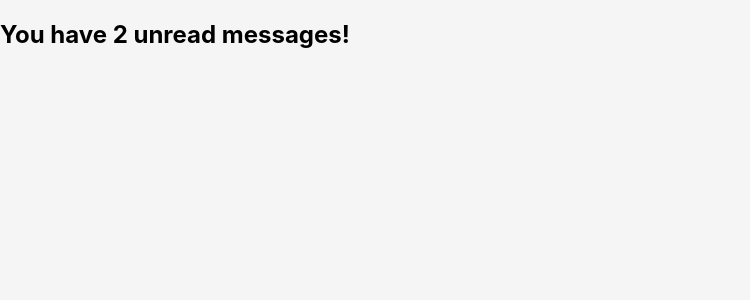
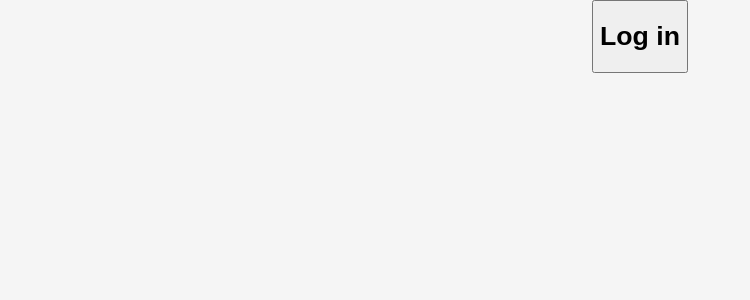
Before and after one commit to sushant-nayak/Challenges, a React (Create React App) app: page / in a window 1280 px wide. Shown: the top 300 px of the page, without its empty margins (0-750 px from the left). Built offline with nearby package versions, Linux system fonts and the light colour scheme.

Commit message:
Conditional rendering Practice

```diff
--- a/src/App.js
+++ b/src/App.js
@@ -1,5 +1,5 @@
 import React from "react";
-import Practice from "./components/Practice/Practice23";
+import Practice from "./components/Practice/Practice24";
 
 function App() {
   return <Practice />;
--- /dev/null
+++ b/src/components/Logged/Logged.js
@@ -0,0 +1,12 @@
+import React from "react";
+
+function Logged(props) {
+  return (
+    <div style={{ textAlign: "center" }}>
+      <button onClick={props.handleEvent}>
+        <h1>{props.isLoggedIn ? "Log out" : "Log in"} </h1>
+      </button>
+    </div>
+  );
+}
+export default Logged;
--- /dev/null
+++ b/src/components/Practice/Practice24.js
@@ -0,0 +1,37 @@
+import React, { Component } from "react";
+import Logged from "../Logged/Logged";
+
+class Practice extends Component {
+  constructor() {
+    super();
+    this.state = {
+      isLoggedIn: false,
+    };
+    this.handleEvent = this.handleEvent.bind(this);
+  }
+  handleEvent() {
+    this.setState((prevState) => {
+      return {
+        isLoggedIn: !prevState.isLoggedIn,
+      };
+    });
+  }
+
+  render() {
+    return (
+      <div>
+        {
+          // Have a function component render the markup and house the behaviour.
+          //<Logged logged={this.state.isLoggedIn} handleEvent={this.handleEvent} />
+        }
+
+        <div style={{ textAlign: "center" }}>
+          <button onClick={this.handleEvent}>
+            <h1>{this.state.isLoggedIn ? "Log out" : "Log in"} </h1>
+          </button>
+        </div>
+      </div>
+    );
+  }
+}
+export default Practice;
```
Also changed, not shown: src/images/Challenge15.png (added).
